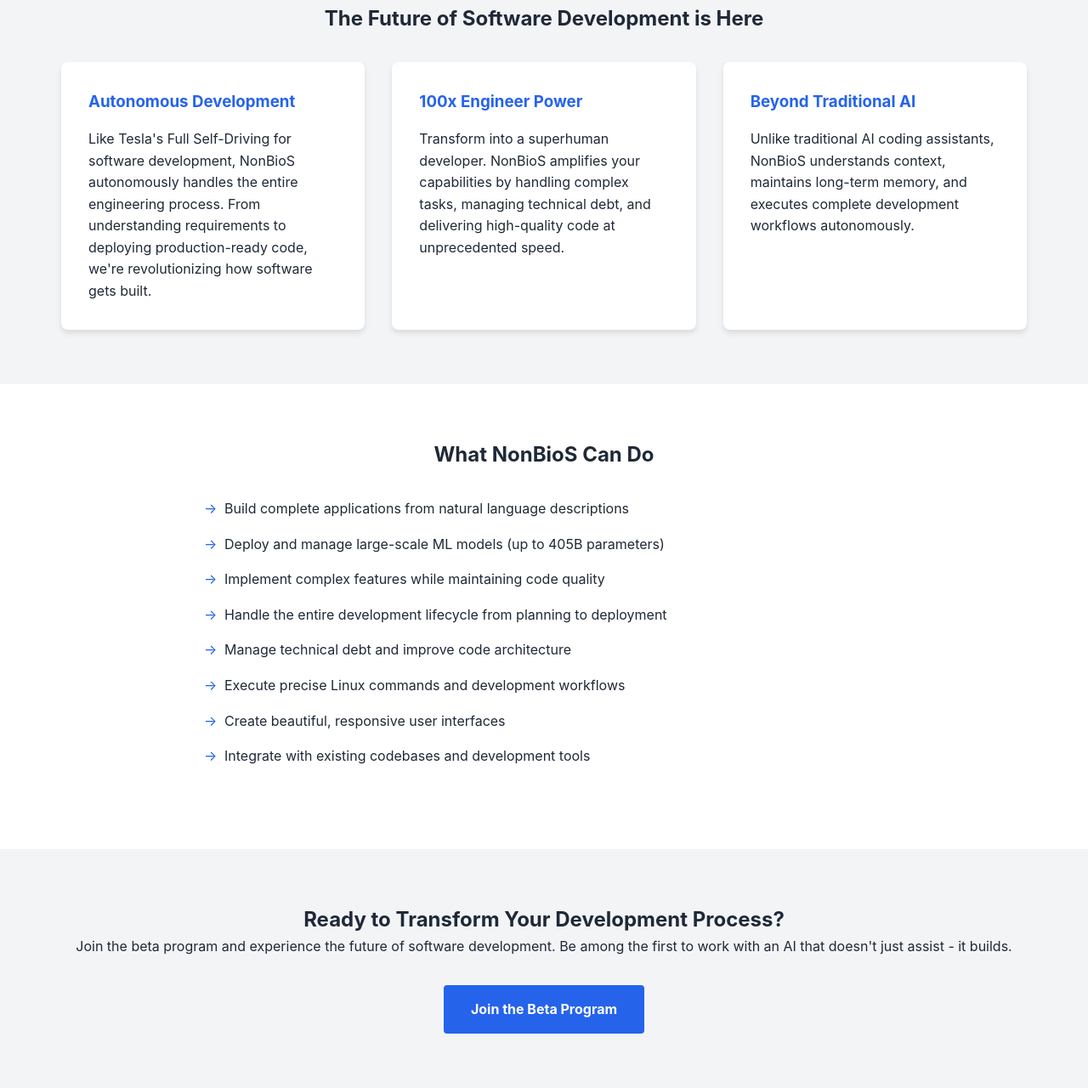
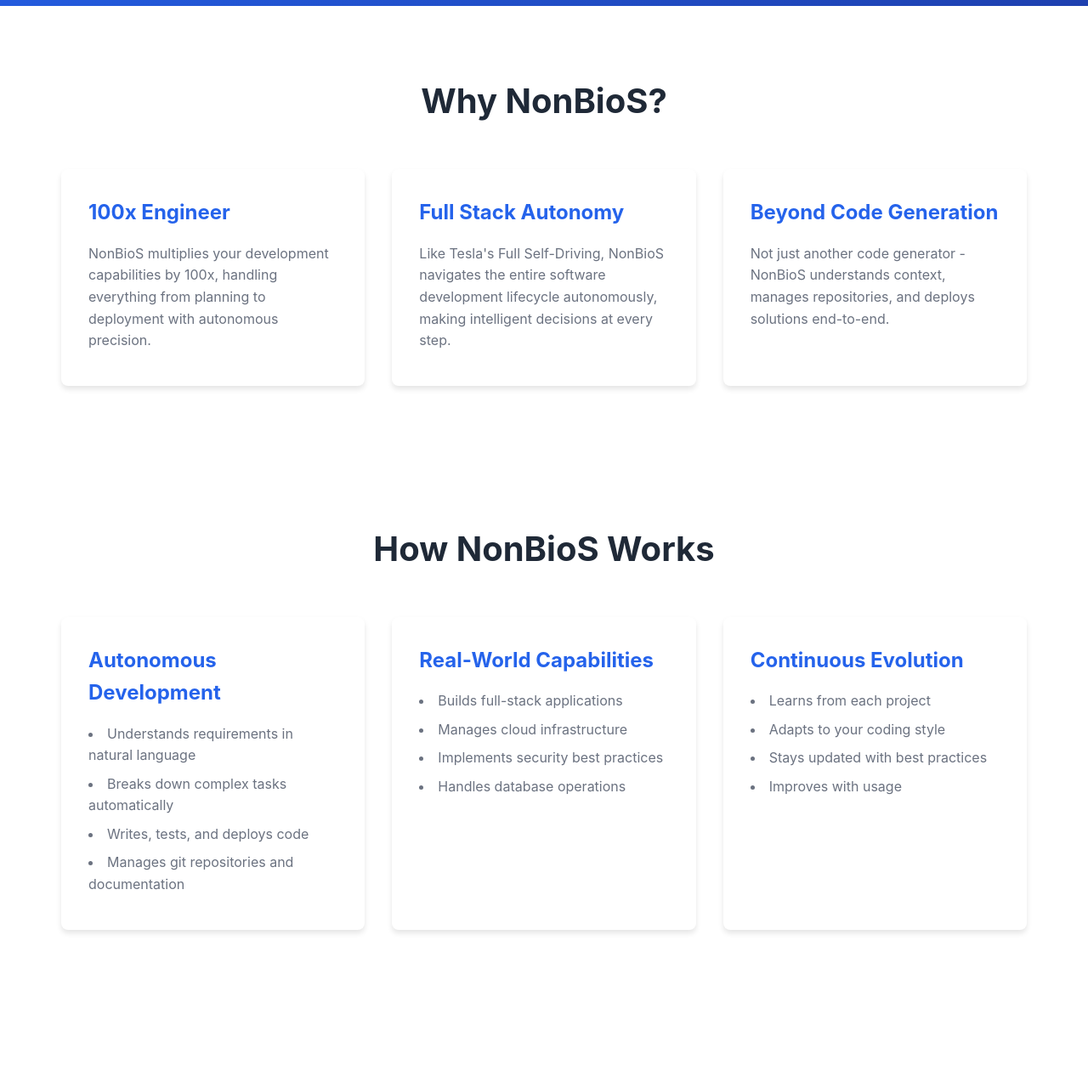
Before and after one commit to nonbios-1/nonbios-website, a plain HTML site: page index.html in a window 1280 px wide. Shown: the part 375-1655 px from the top of the page at 85% size. After the commit the page ends 1549 px from the top, so only its background shows below. Drawn offline with Linux system fonts and the light colour scheme.

Commit message:
Restored preferred version with enhanced styling

```diff
--- a/index.html
+++ b/index.html
@@ -9,7 +9,8 @@
             --primary-color: #2563eb;
             --secondary-color: #1e40af;
             --text-color: #1f2937;
-            --light-bg: #f3f4f6;
+            --light-text: #6b7280;
+            --background: #ffffff;
         }
 
         * {
@@ -39,146 +40,137 @@
 
         .hero h1 {
             font-size: 3.5rem;
-            margin-bottom: 1rem;
+            margin-bottom: 1.5rem;
             font-weight: 800;
-            line-height: 1.2;
         }
 
         .hero p {
             font-size: 1.5rem;
             max-width: 800px;
             margin: 0 auto;
+            opacity: 0.9;
         }
 
-        .features {
-            padding: 4rem 0;
-            background: var(--light-bg);
+        section {
+            padding: 5rem 0;
+        }
+
+        h2 {
+            font-size: 2.5rem;
+            margin-bottom: 3rem;
+            text-align: center;
+            color: var(--text-color);
         }
 
         .feature-grid {
             display: grid;
             grid-template-columns: repeat(auto-fit, minmax(300px, 1fr));
             gap: 2rem;
-            margin-top: 2rem;
         }
 
         .feature-item {
-            background: white;
+            background: var(--background);
             padding: 2rem;
             border-radius: 8px;
             box-shadow: 0 4px 6px rgba(0, 0, 0, 0.1);
         }
 
         .feature-item h3 {
-            color: var(--primary-color);
+            font-size: 1.5rem;
             margin-bottom: 1rem;
-        }
-
-        .capabilities {
-            padding: 4rem 0;
-        }
-
-        .capabilities ul {
-            list-style-type: none;
-            max-width: 800px;
-            margin: 2rem auto;
-        }
-
-        .capabilities li {
-            margin-bottom: 1rem;
-            padding-left: 1.5rem;
-            position: relative;
-        }
-
-        .capabilities li:before {
-            content: "→";
-            position: absolute;
-            left: 0;
             color: var(--primary-color);
         }
 
-        .cta {
-            text-align: center;
-            padding: 4rem 0;
-            background: var(--light-bg);
+        .feature-item p, .feature-item li {
+            color: var(--light-text);
+            margin-bottom: 0.5rem;
         }
 
-        .button {
-            display: inline-block;
-            background: var(--primary-color);
-            color: white;
-            padding: 1rem 2rem;
-            border-radius: 4px;
-            text-decoration: none;
-            font-weight: bold;
-            transition: background 0.3s ease;
-            margin-top: 2rem;
+        .feature-item ul {
+            list-style-position: inside;
+            margin-top: 1rem;
         }
 
-        .button:hover {
-            background: var(--secondary-color);
-        }
+        @media (max-width: 768px) {
+            .hero h1 {
+                font-size: 2.5rem;
+            }
 
-        section {
-            margin-bottom: 2rem;
-        }
+            .hero p {
+                font-size: 1.25rem;
+            }
 
-        .section-title {
-            text-align: center;
-            margin-bottom: 2rem;
+            section {
+                padding: 3rem 0;
+            }
+
+            h2 {
+                font-size: 2rem;
+            }
         }
     </style>
 </head>
 <body>
-    <div class="hero">
+    <section class="hero">
         <div class="container">
             <h1>NonBioS</h1>
-            <p>Your Autonomous AI Software Engineer</p>
+            <p>Your autonomous software engineer that builds and maintains any software with human-level capability</p>
         </div>
-    </div>
+    </section>
 
-    <div class="features">
+    <section class="features">
         <div class="container">
-            <h2 class="section-title">The Future of Software Development is Here</h2>
+            <h2>Why NonBioS?</h2>
+            <div class="feature-grid">
+                <div class="feature-item">
+                    <h3>100x Engineer</h3>
+                    <p>NonBioS multiplies your development capabilities by 100x, handling everything from planning to deployment with autonomous precision.</p>
+                </div>
+                <div class="feature-item">
+                    <h3>Full Stack Autonomy</h3>
+                    <p>Like Tesla's Full Self-Driving, NonBioS navigates the entire software development lifecycle autonomously, making intelligent decisions at every step.</p>
+                </div>
+                <div class="feature-item">
+                    <h3>Beyond Code Generation</h3>
+                    <p>Not just another code generator - NonBioS understands context, manages repositories, and deploys solutions end-to-end.</p>
+                </div>
+            </div>
+        </div>
+    </section>
+
+    <section class="timeline">
+        <div class="container">
+            <h2>How NonBioS Works</h2>
             <div class="feature-grid">
                 <div class="feature-item">
                     <h3>Autonomous Development</h3>
-                    <p>Like Tesla's Full Self-Driving for software development, NonBioS autonomously handles the entire engineering process. From understanding requirements to deploying production-ready code, we're revolutionizing how software gets built.</p>
+                    <ul>
+                        <li>Understands requirements in natural language</li>
+                        <li>Breaks down complex tasks automatically</li>
+                        <li>Writes, tests, and deploys code</li>
+                        <li>Manages git repositories and documentation</li>
+                    </ul>
                 </div>
                 <div class="feature-item">
-                    <h3>100x Engineer Power</h3>
-                    <p>Transform into a superhuman developer. NonBioS amplifies your capabilities by handling complex tasks, managing technical debt, and delivering high-quality code at unprecedented speed.</p>
+                    <h3>Real-World Capabilities</h3>
+                    <ul>
+                        <li>Builds full-stack applications</li>
+                        <li>Manages cloud infrastructure</li>
+                        <li>Implements security best practices</li>
+                        <li>Handles database operations</li>
+                    </ul>
                 </div>
                 <div class="feature-item">
-                    <h3>Beyond Traditional AI</h3>
-                    <p>Unlike traditional AI coding assistants, NonBioS understands context, maintains long-term memory, and executes complete development workflows autonomously.</p>
+                    <h3>Continuous Evolution</h3>
+                    <ul>
+                        <li>Learns from each project</li>
+                        <li>Adapts to your coding style</li>
+                        <li>Stays updated with best practices</li>
+                        <li>Improves with usage</li>
+                    </ul>
                 </div>
             </div>
         </div>
-    </div>
-
-    <div class="capabilities">
-        <div class="container">
-            <h2 class="section-title">What NonBioS Can Do</h2>
-            <ul>
-                <li>Build complete applications from natural language descriptions</li>
-                <li>Deploy and manage large-scale ML models (up to 405B parameters)</li>
-                <li>Implement complex features while maintaining code quality</li>
-                <li>Handle the entire development lifecycle from planning to deployment</li>
-                <li>Manage technical debt and improve code architecture</li>
-                <li>Execute precise Linux commands and development workflows</li>
-                <li>Create beautiful, responsive user interfaces</li>
-                <li>Integrate with existing codebases and development tools</li>
-            </ul>
-        </div>
-    </div>
-
-    <div class="cta">
-        <div class="container">
-            <h2>Ready to Transform Your Development Process?</h2>
-            <p>Join the beta program and experience the future of software development. Be among the first to work with an AI that doesn't just assist - it builds.</p>
-            <a href="#" class="button">Join the Beta Program</a>
-        </div>
-    </div>
+    </section>
 </body>
 </html>
```
